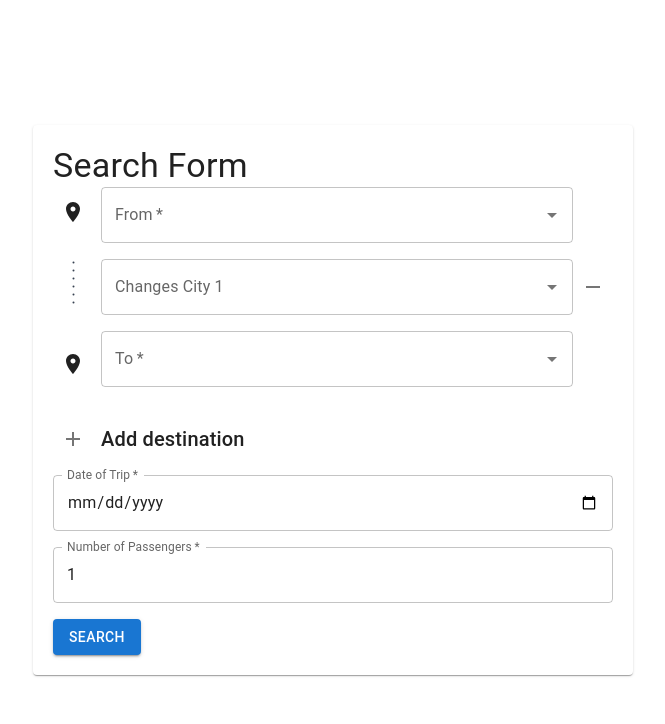
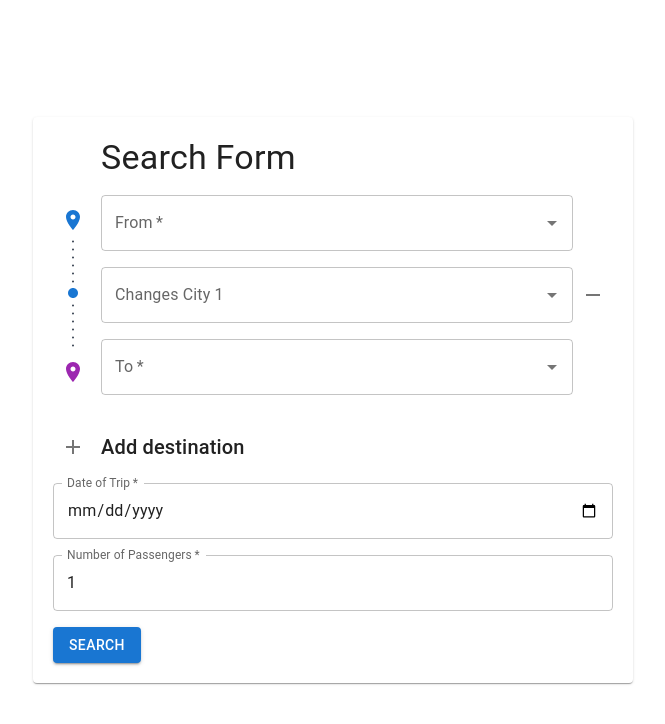
Before and after one commit to tipicatala/routes-app, a React (Vite) app: page / in a window 1280 px wide. Shown: the top 724 px of the page, without its empty margins (307-972 px from the left). Built offline with nearby package versions, Linux system fonts and the light colour scheme.

Commit message:
added initial side dots

```diff
--- a/src/components/Row.tsx
+++ b/src/components/Row.tsx
@@ -12,7 +12,7 @@ interface Row {
 const Row = ({ leftIcon, input, rightIcon }: Row) => {
   return (
     <Grid container alignItems="center" marginBottom={2}>
-      <Grid item width={40} textAlign={"center"} marginRight={1}>
+      <Grid item width={40} textAlign={"center"} marginRight={1} position={"relative"}>
         {leftIcon}
       </Grid>
       <Grid item xs>
--- a/src/pages/home/index.tsx
+++ b/src/pages/home/index.tsx
@@ -22,7 +22,7 @@ import {
   Add as AddIcon,
   LocationOn as LocationOnIcon,
   Remove as RemoveIcon,
-  MoreVert as MoreVertIcon,
+  Circle as CircleIcon,
 } from "@mui/icons-material";
 
 import { citiesDatabase } from "@/services/api";
@@ -110,7 +110,7 @@ const Home: React.FC = () => {
 
   return (
     <Container component={Paper} style={{ padding: "20px", maxWidth: "600px" }}>
-      <Typography variant="h4">Search Form</Typography>
+      <Row input={<Typography variant="h4">Search Form</Typography>}/>
       <Grid container spacing={2}>
         <Grid item xs={12}>
           <form onSubmit={handleSubmit}>
@@ -137,7 +137,7 @@ const Home: React.FC = () => {
                     )}
                   />
                 }
-                leftIcon={<LocationOnIcon />}
+                leftIcon={<LocationOnIcon color={"primary"}/>}
               />
               {data.changes.map((city, index) => (
                 <Row
@@ -165,7 +165,9 @@ const Home: React.FC = () => {
                   }
                   leftIcon={
                     <>
-                      <Dots/>
+                      <Dots style={{ position: "absolute", top: "-55px", transform: "translate(-50%, 0)" }} />
+                      <CircleIcon style={{ position: "absolute", top: "-8px", width: "12px", height: "12px", transform: "translate(-50%, 0)"}} color="primary"/>
+                      <Dots style={{ position: "absolute", bottom: "-54px", transform: "translate(-50%, 0)" }} />
                     </>
                   }
                   rightIcon={
@@ -200,7 +202,7 @@ const Home: React.FC = () => {
                     )}
                   />
                 }
-                leftIcon={<LocationOnIcon />}
+                leftIcon={<LocationOnIcon color="secondary"/>}
               />
               <Row
                 leftIcon={
```
